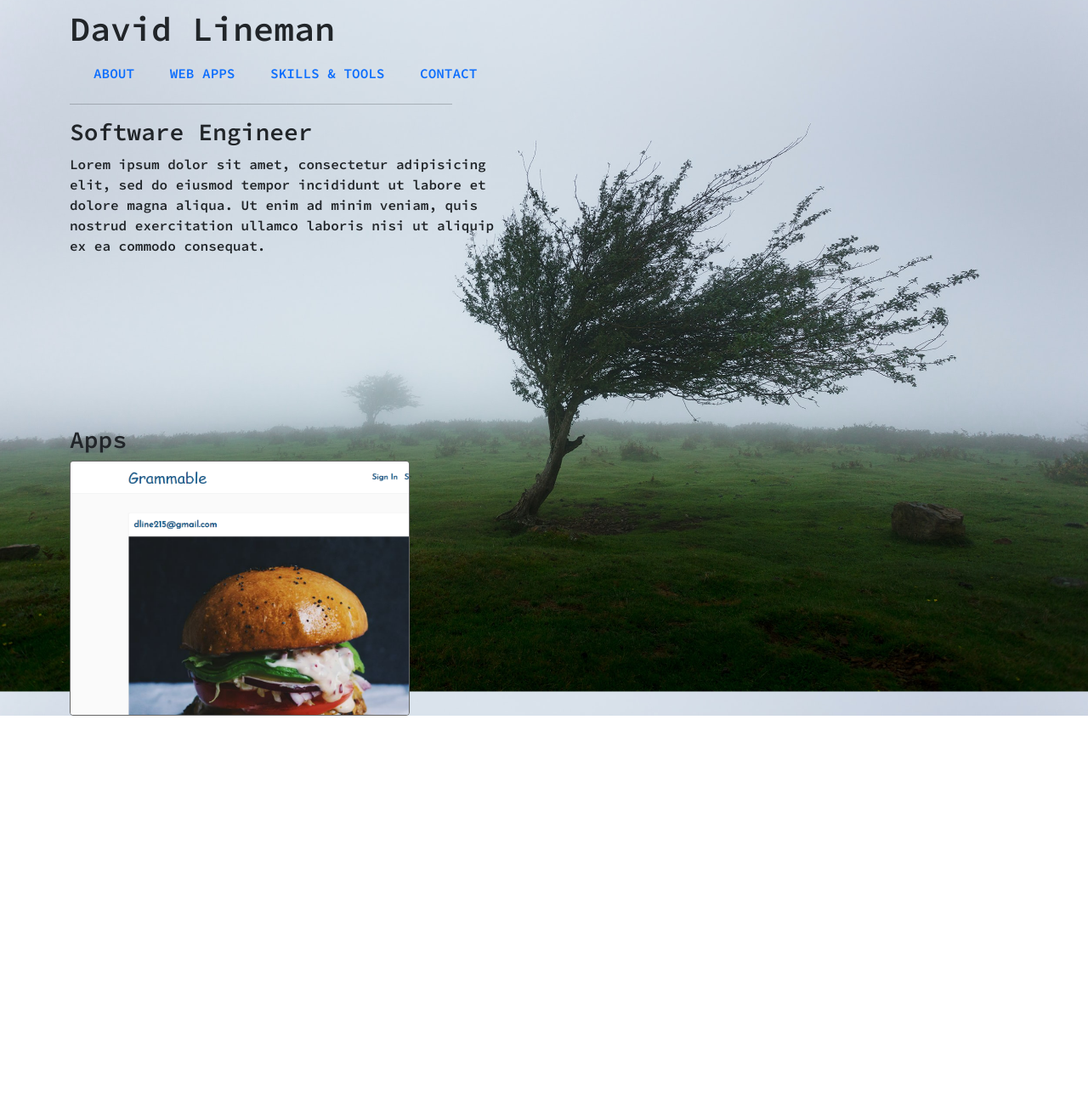
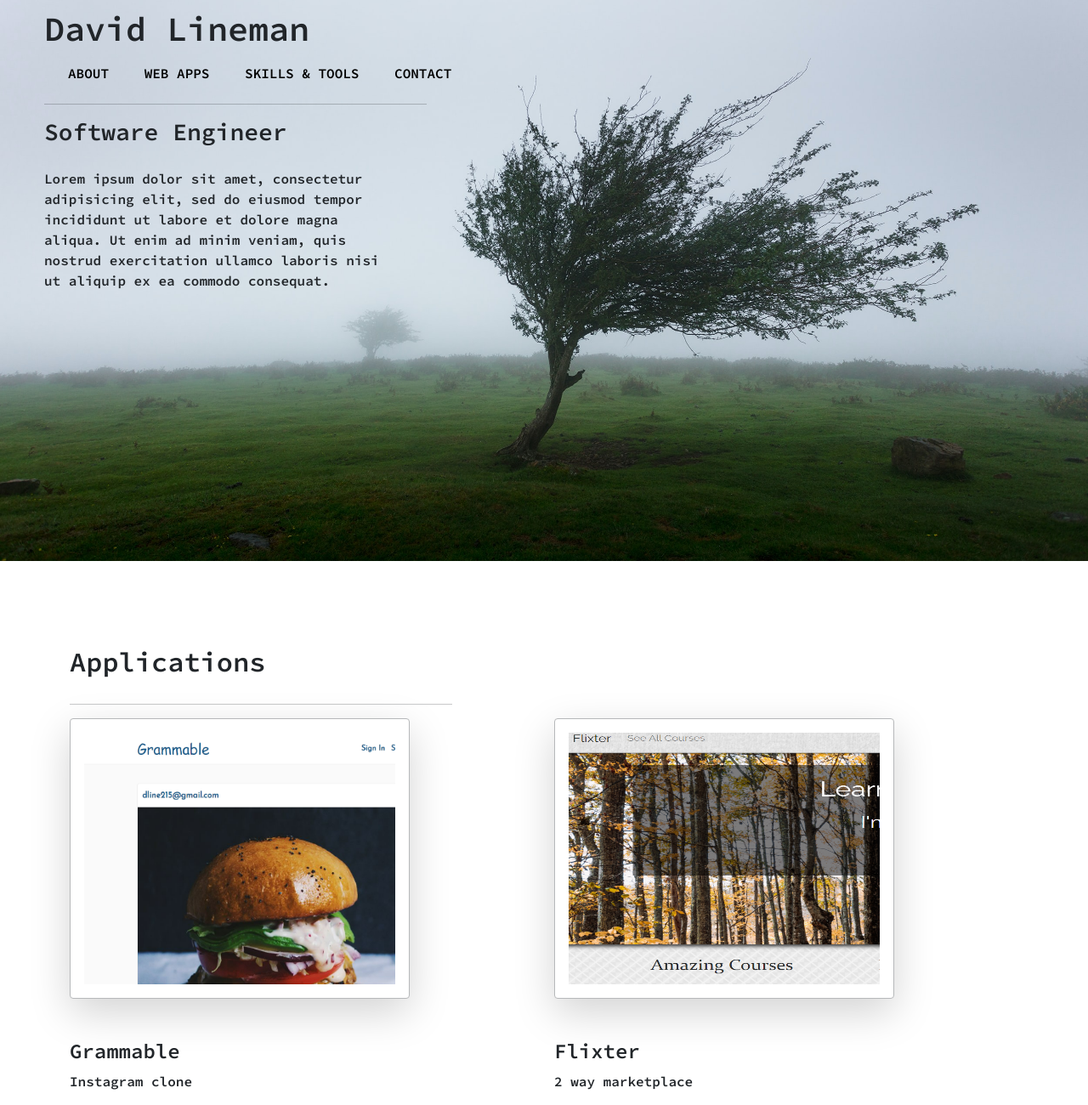
Before and after one commit to DavidLineman/new_portfolio, a plain HTML site: page index.html in a window 1280 px wide. Shown: the part 40-1340 px from the top of the page at 85% size. Before the commit the page ends 882 px from the top, so only its background shows below. Drawn offline with nearby package versions, Linux system fonts and the light colour scheme.

Commit message:
added apps

```diff
--- a/index.html
+++ b/index.html
@@ -16,12 +16,12 @@
   </head>
   <body>
 
-     <div class="container about">
+     <div class="container-fluid" id="about">
       <aside>
         <h1 class="name">David Lineman</h1>
         <ul>
           <li><a href="#" class="nav-link">ABOUT</a></li>
-          <li><a href="#web-apps" class="nav-link">WEB APPS</a></li>
+          <li><a href="#apps" class="nav-link">WEB APPS</a></li>
           <li><a href="#skills-and-tools" class="nav-link">SKILLS &amp; TOOLS</a></li>
           <li class="contact"><a href="#contact" class="nav-link">CONTACT</a></li>
         </ul>
@@ -35,12 +35,21 @@
       </aside>
      </div>
 
-     <div class="container apps">
+     <div class="container" id="apps">
+      <h2>Applications</h2>
+      <hr class="page-break-2"/>
        <div class="row">
          <div class="col-12 col-md-6">
-           <h3>Apps</h3>
-           <img class="gram rounded" src="./images/grammable.PNG">
+           <img class="gram shadow-lg p-3 mb-5 bg-white rounded" src="./images/grammable.PNG">
+           <h4>Grammable</h4>
+           <p>Instagram clone</p>
          </div>
+         <div class="col-12 col-md-6">
+          <img class="flixter shadow-lg p-3 mb-5 bg-white rounded" src="./images/flixter.PNG">
+          <h4>Flixter</h4>
+          <p>2 way marketplace</p>
+        </div>
+
        </div>
      </div>
 
--- a/style.css
+++ b/style.css
@@ -4,47 +4,69 @@
 
 body {
   font-family: 'Source Code Pro', monospace !important;
+  margin: 0;
+}
+
+#about {
   background: url(./images/khamkeo-vilaysing-WtwSsqwYlA0-unsplash.jpg) no-repeat center center fixed;
   -webkit-background-size: cover;
   -moz-background-size: cover;
   -o-background-size: cover;
   background-size: cover;
+  height: 700px;
+}
+
+aside {
+  position: absolute;
+  padding-left: 40px;
 }
 
 ul {
   list-style: none;
-  color: black;
   margin-left: -20px;
+}
+
+.nav-link {
+  color: black !important;
 }
 
 ul > li {
   display: inline-block;
   text-decoration: none;
-  color: black;
 }
-
-/* .about-container {
-  background-image: url(./images/khamkeo-vilaysing-WtwSsqwYlA0-unsplash.jpg);
-} */
 
 .name {
   margin-top: 50px;
 }
 
 .about-me {
-  width: 500px;
+  width: 400px;
+  margin-top: 25px;
 }
 
 .page-break {
   width: 450px;
 }
 
-.apps {
-  margin-top: 200px;
+#apps {
+  margin-top: 100px;
+}
+
+.page-break-2 {
+  width: 450px;
+  margin-top: 30px;
 }
 
 .gram {
-  height: 300px;
+  height: 330px;
   width: 400px;
-  border: 0.5px solid #666;
+  border: 0.5px solid #b6b8ba;
+  margin-bottom: 100px;
 }
+
+.flixter {
+  height: 330px;
+  width: 400px;
+  border: 0.5px solid #b6b8ba;
+  margin-bottom: 100px;
+}
```
